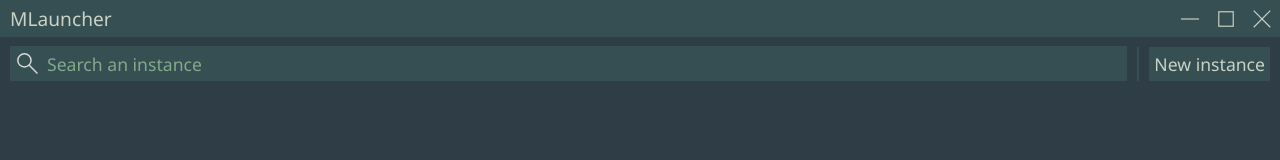
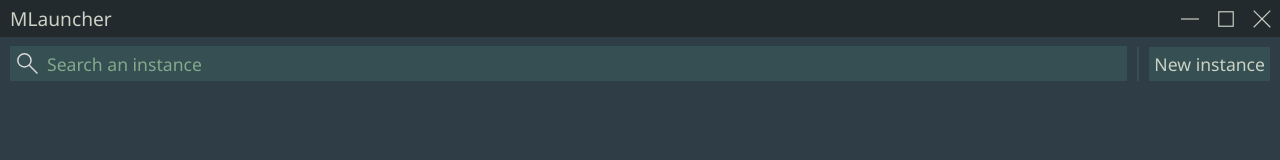
Before and after one commit to Lait-Ahh/MLauncher, an Electron app: page index.html in a window 1280 px wide. Drawn offline with Linux system fonts and the light colour scheme.

Commit message:
Change titleBar color

```diff
--- a/css/title-bar.css
+++ b/css/title-bar.css
@@ -1,5 +1,5 @@
 .titleBar {
-    background-color: var(--two);
+    background-color: var(--zero);
     display: flex;
     justify-content: space-between;
     -webkit-app-region: drag;
```
